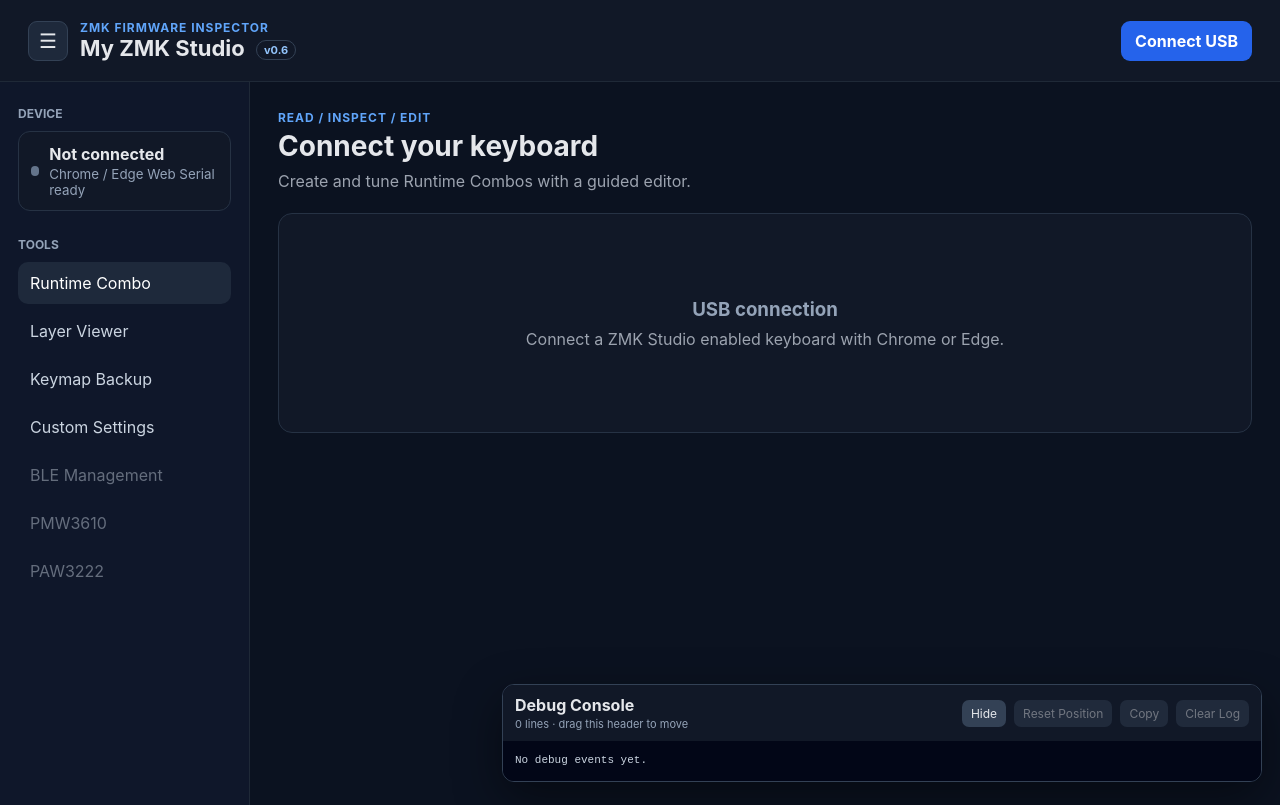
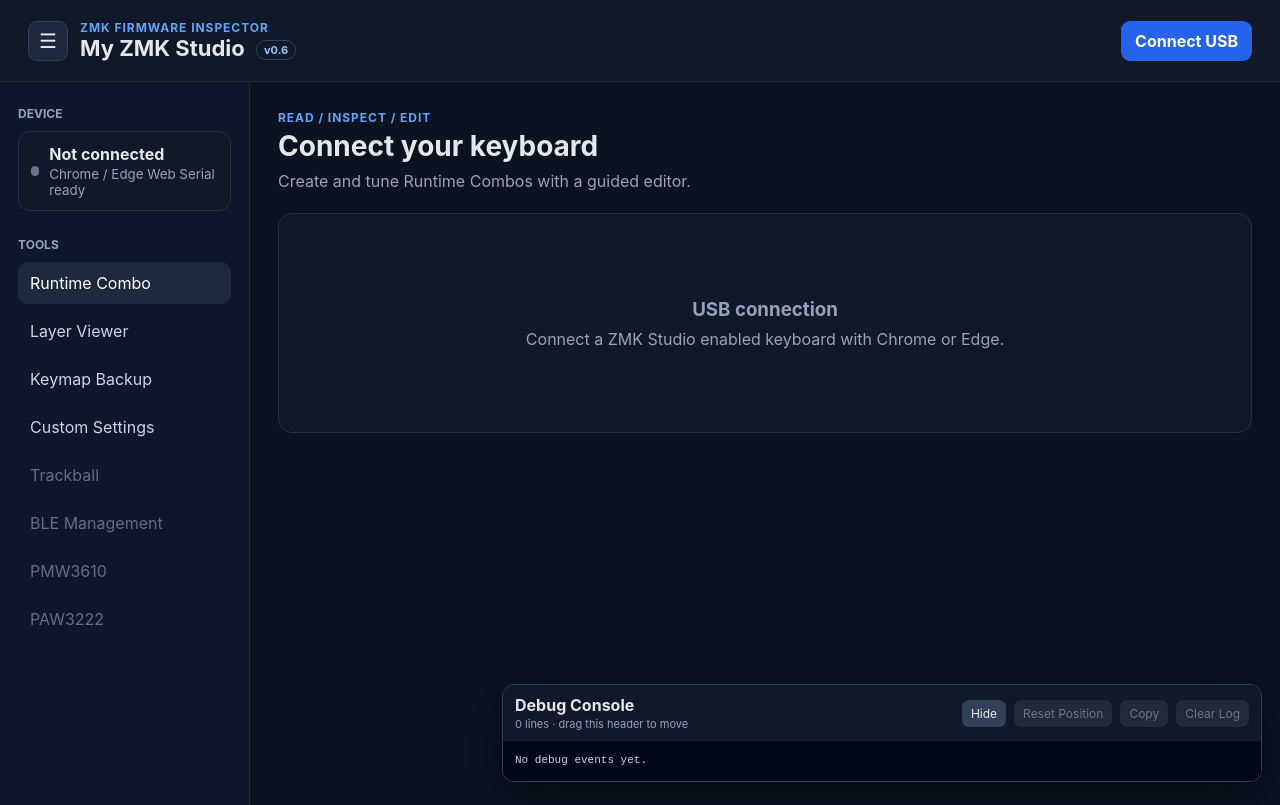
Before and after one commit to vwbugowner1976/my-zmk-studio, a React (Vite) app: page / in a window 1280 px wide. Built offline with nearby package versions, Linux system fonts and the light colour scheme.

Commit message:
Add trackball settings and auto-disconnect on device removal

```diff
--- a/src/App.tsx
+++ b/src/App.tsx
@@ -13,6 +13,7 @@
 import KeymapBackup from './KeymapBackup';
 import ComboEditor from './ComboEditor';
 import CustomSettings from './CustomSettings';
+import RuntimeInputProcessor from './RuntimeInputProcessor';
 import {
   decodeGetComboResponse,
   decodeGlobalSettingsResponse,
@@ -31,9 +32,10 @@
 
 const RUNTIME_COMBO_SUBSYSTEM_ID = 'cormoran__runtime_combo';
 const CUSTOM_SETTINGS_SUBSYSTEM_ID = 'cormoran_custom_settings';
+const RUNTIME_INPUT_SUBSYSTEM_ID = 'cormoran_rip';
 
 type CustomSubsystem = { index: number; identifier: string };
-type ActiveTool = 'runtime-combo' | 'layer-viewer' | 'keymap-backup' | 'custom-settings';
+type ActiveTool = 'runtime-combo' | 'layer-viewer' | 'keymap-backup' | 'custom-settings' | 'trackball';
 
 const sourceLabel = (source: number) => {
   if (source === 1) return 'Default';
@@ -72,6 +74,10 @@
   );
   const customSettings = useMemo(
     () => subsystems.find((subsystem) => subsystem.identifier === CUSTOM_SETTINGS_SUBSYSTEM_ID),
+    [subsystems],
+  );
+  const runtimeInput = useMemo(
+    () => subsystems.find((subsystem) => subsystem.identifier === RUNTIME_INPUT_SUBSYSTEM_ID),
     [subsystems],
   );
   const maxCombos = comboSettings?.maxCombo || 16;
@@ -278,6 +284,24 @@
       const nextConnection = create_rpc_connection(nextTransport, { signal: rpcAbort.signal });
       debug('RPC pipelines started with dedicated AbortSignal');
 
+      void nextTransport.disconnected.then(() => {
+        debug('Serial device disconnected');
+        if (rpcAbort && !rpcAbort.signal.aborted) rpcAbort.abort('Serial device disconnected');
+        if (rpcAbortRef.current === rpcAbort) rpcAbortRef.current = null;
+        setTransport((current) => current === nextTransport ? null : current);
+        setConnection((current) => current === nextConnection ? null : current);
+        setSubsystems([]);
+        setCombos([]);
+        setComboSettings(null);
+        setPhysicalKeys(null);
+        setComboError(null);
+        setStudioLocked(false);
+        setSelectedIndex(null);
+        setDraft(null);
+        setBusy(false);
+        setMessage('Keyboard disconnected.');
+      });
+
       const lockState = await readStudioLockState(nextConnection);
       debug('Studio lock state', lockState === 0 ? 'LOCKED' : 'UNLOCKED');
 
@@ -411,14 +435,18 @@
       ? 'Keymap Backup'
       : activeTool === 'custom-settings'
         ? 'Custom Settings'
-        : 'Runtime Combo';
+        : activeTool === 'trackball'
+          ? 'Trackball'
+          : 'Runtime Combo';
   const description = activeTool === 'layer-viewer'
     ? 'View and edit the live firmware keymap, with PNG and PDF export.'
     : activeTool === 'keymap-backup'
       ? 'Backup the live keymap to JSON or restore a matching backup.'
       : activeTool === 'custom-settings'
         ? 'Edit typed settings exposed by firmware modules, then save or discard staged changes.'
-        : 'Create and tune Runtime Combos with a guided editor.';
+        : activeTool === 'trackball'
+          ? 'Tune cursor and scroll speed profiles live through the runtime input processor.'
+          : 'Create and tune Runtime Combos with a guided editor.';
 
   return (
     <div className="app-shell">
@@ -449,6 +477,7 @@
               <button className={`nav-item ${activeTool === 'layer-viewer' ? 'active' : ''}`} onClick={() => setActiveTool('layer-viewer')}>Layer Viewer</button>
               <button className={`nav-item ${activeTool === 'keymap-backup' ? 'active' : ''}`} onClick={() => setActiveTool('keymap-backup')}>Keymap Backup</button>
               <button className={`nav-item ${activeTool === 'custom-settings' ? 'active' : ''}`} onClick={() => setActiveTool('custom-settings')}>Custom Settings</button>
+              <button className={`nav-item ${activeTool === 'trackball' ? 'active' : ''}`} onClick={() => setActiveTool('trackball')} disabled={!runtimeInput}>Trackball</button>
               <button className="nav-item" disabled>BLE Management</button>
               <button className="nav-item" disabled>PMW3610</button>
               <button className="nav-item" disabled>PAW3222</button>
@@ -498,6 +527,16 @@
             ) : (
               <div className="panel empty"><div><h3>Custom Settings unavailable</h3><p>This firmware does not advertise cormoran_custom_settings.</p></div></div>
             )
+          ) : activeTool === 'trackball' && connection ? (
+            runtimeInput ? (
+              <RuntimeInputProcessor
+                connection={connection}
+                subsystemIndex={runtimeInput.index}
+                onDebug={debug}
+              />
+            ) : (
+              <div className="panel empty"><div><h3>Trackball settings unavailable</h3><p>This firmware does not advertise cormoran_rip.</p></div></div>
+            )
           ) : (
             <>
               <div className="status-strip panel">
```
